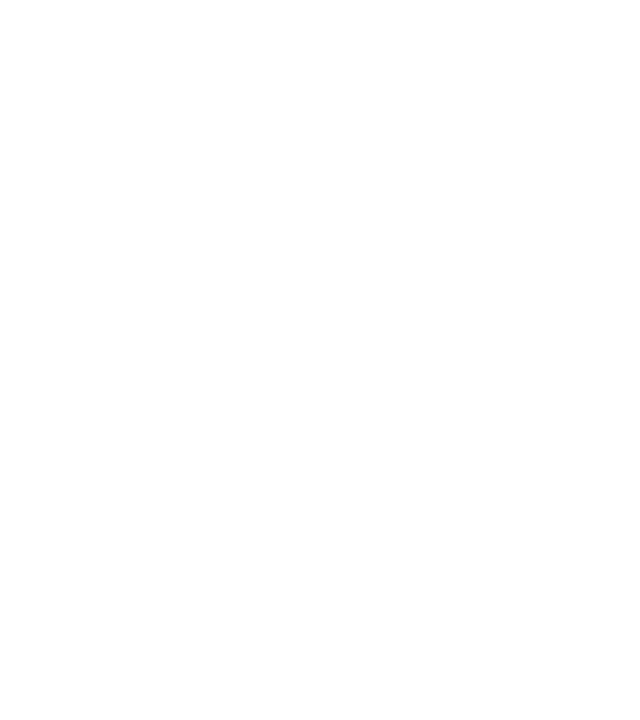
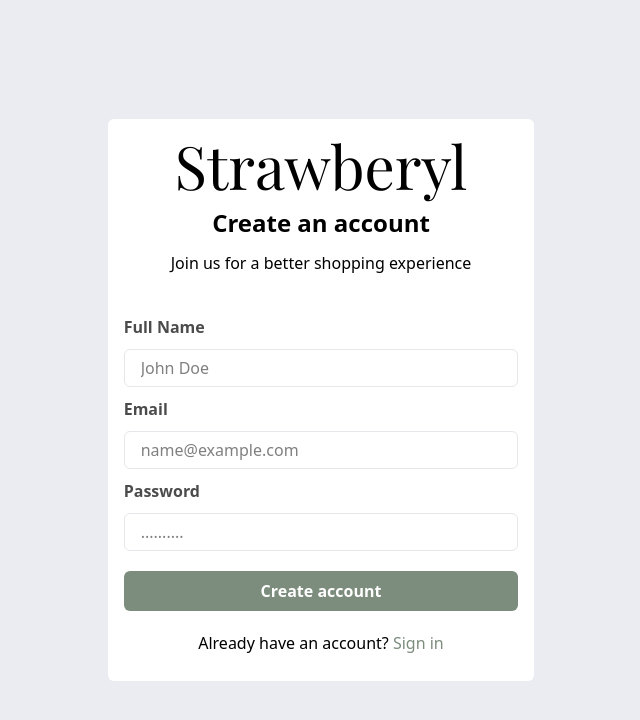
Before and after one commit to HlobisileLukhele/strawberyl-ecommerce, a React (Vite) app: page /register in a window 1280 px wide. Before the commit this address had no page. Shown: the top 720 px of the page, without its empty margins (319-959 px from the left). Built offline with nearby package versions, Linux system fonts and the light colour scheme; a web font is replaced by a local one.

Commit message:
added authentication pages

```diff
--- a/src/App.jsx
+++ b/src/App.jsx
@@ -5,6 +5,9 @@
 import Contact from './pages/Contact';
 import Bags from './pages/Bags';
 import Earings from './pages/Earings';
+import SignUp from './Pages/auth/SignUp';
+import SignIn from './Pages/auth/SignIn';
+import ForgotPassword from './Pages/auth/ForgotPassword';
 
  export default function App() {
   return (
@@ -17,6 +20,9 @@
           <Route path="bags" element={<Bags />} />
           <Route path="earings" element={<Earings />} />
         </Route>
+        <Route path="/login" element={<SignIn />} />
+        <Route path="/register" element={<SignUp />} />
+        <Route path="/forgot-password" element={<ForgotPassword />} />
       </Routes>
     </>
   );
--- /dev/null
+++ b/src/Pages/auth/ForgotPassword.jsx
@@ -0,0 +1,25 @@
+import { Link } from "react-router"
+
+const ForgotPassword = () => {
+  return (
+    <section className="flex flex-col items-center bg-[#ebecf1] justify-center md:h-screen h-svh">
+      <div className="bg-white p-4  w-11/12 lg:w-1/3 mx-auto md:mx-0 h-auto rounded-md">
+        <div className="text-center">
+            <h4 className="text-3xl font-semibold my-3 title">Forgot password?</h4>
+            <p className="">Enter your registered email below to receive password reset instructions.</p>
+        </div>
+
+      <form action="" className="mt-10">
+
+         <label htmlFor="email" className="font-semibold opacity-70">Email</label>
+         <input type="email" placeholder="name@example.com" className="border border-gray-200 block rounded-md px-4 py-1.5 outline-none my-2.5 w-full focus:border-[#7c8c7d]/60" />
+
+         <button type="submit" className="my-2.5 w-full bg-[#7c8c7d] text-white font-semibold outline-none py-2 px-4 rounded-md transform duration-200 hover:bg-[#7c8c7d]/90 cursor-pointer">Send Now</button>
+      </form>
+      <p className="text-center my-2.5">Haven't received instructions? <Link to="/register" className="text-[#7c8c7d]">Resend</Link></p>
+       </div>
+    </section>
+  )
+}
+
+export default ForgotPassword
--- /dev/null
+++ b/src/Pages/auth/ResetPassword.jsx
@@ -0,0 +1,25 @@
+const ResetPassword = () => {
+  return (
+    <section className="flex flex-col items-center bg-[#ebecf1]  justify-center md:h-screen h-svh">
+      <div className="bg-white p-4  w-11/12 lg:w-1/3 mx-auto md:mx-0 h-auto rounded-md">
+        <div className="text-center">
+            <h4 className="text-3xl font-semibold my-3 title">Reset password</h4>
+            <p className="">Password must be at least 8 characters long and include uppercase, lowercase, numbers, and special characters.</p>
+        </div>
+
+      <form action="" className="mt-10">
+
+         <label htmlFor="password" className="font-semibold opacity-70">New Password</label>
+          <input type="password" placeholder=".........." className="border border-gray-200 block rounded-md px-4 py-1.5 outline-none my-2.5 w-full focus:border-[#7c8c7d]/60" />
+
+         <label htmlFor="confirmPassword" className="font-semibold opacity-70">Confirm New Password</label>
+          <input type="password" placeholder=".........." className="border border-gray-200 block rounded-md px-4 py-1.5 outline-none my-2.5 w-full focus:border-[#7c8c7d]/60" />
+
+         <button type="submit" className="my-2.5 w-full bg-[#7c8c7d] text-white font-semibold outline-none py-2 px-4 rounded-md transform duration-200 hover:bg-[#7c8c7d]/90 cursor-pointer">Reset Password</button>
+      </form>
+       </div>
+    </section>
+  )
+}
+
+export default ResetPassword
--- /dev/null
+++ b/src/Pages/auth/SignIn.jsx
@@ -0,0 +1,31 @@
+import { Link } from "react-router"
+
+const SignIn = () => {
+  return (
+    <section className="flex flex-col items-center bg-[#ebecf1]  justify-center md:h-screen h-svh">
+      <div className="bg-white p-4  w-11/12 lg:w-1/3 mx-auto md:mx-0 h-auto rounded-md">
+        <div className="text-center">
+            <h4 className="text-3xl font-semibold my-3 title">Welcome back</h4>
+            <p className="">Sign in to your Strawberyl account</p>
+        </div>
+
+      <form action="" className="mt-10">
+
+         <label htmlFor="email" className="font-semibold opacity-70">Email</label>
+         <input type="email" placeholder="name@example.com" className="border border-gray-200 block rounded-md px-4 py-1.5 outline-none my-2.5 w-full focus:border-[#7c8c7d]/60" />
+
+         <div className="flex items-center justify-between">
+            <label htmlFor="password" className="font-semibold opacity-70">Password</label>
+            <Link to="/forgot-password" className="text-[#7c8c7d] text-sm hover:underline">Forgot Password?</Link>
+         </div>
+         <input type="password" placeholder=".........." className="border border-gray-200 block rounded-md px-4 py-1.5 outline-none my-2.5 w-full focus:border-[#7c8c7d]/60" />
+
+         <button type="submit" className="my-2.5 w-full bg-[#7c8c7d] text-white font-semibold outline-none py-2 px-4 rounded-md transform duration-200 hover:bg-[#7c8c7d]/90 cursor-pointer">Login</button>
+      </form>
+      <p className="text-center my-2.5">Don't have an account? <Link to="/register" className="text-[#7c8c7d]">Create an account</Link></p>
+       </div>
+    </section>
+  )
+}
+
+export default SignIn
--- /dev/null
+++ b/src/Pages/auth/SignUp.jsx
@@ -0,0 +1,31 @@
+import { Link } from "react-router"
+
+const SignUp = () => {
+  return (
+    <section className="flex flex-col items-center bg-[#ebecf1] justify-center md:h-screen h-svh">
+      <div className="bg-white p-4 w-11/12 lg:w-1/3 mx-auto md:mx-0 h-auto rounded-md">
+        <div className="text-center">
+            <h2 className="md:text-6xl text-4xl title">Strawberyl</h2>
+            <h4 className="text-2xl font-semibold my-3">Create an account</h4>
+            <p className="">Join us for a better shopping experience</p>
+        </div>
+
+
+      <form className="mt-10">
+         <label htmlFor="fullName" className="font-semibold opacity-70">Full Name</label>
+         <input type="text" placeholder="John Doe" className="border border-gray-200 block rounded-md px-4 py-1.5 outline-none my-2.5 w-full focus:border-[#7c8c7d]/60" />
+
+         <label htmlFor="email" className="font-semibold opacity-70">Email</label>
+         <input type="email" placeholder="name@example.com" className="border border-gray-200 block rounded-md px-4 py-1.5 outline-none my-2.5 w-full focus:border-[#7c8c7d]/60" />
+
+         <label htmlFor="password" className="font-semibold opacity-70">Password</label>
+         <input type="password" placeholder=".........." className="border border-gray-200 block rounded-md px-4 py-1.5 outline-none my-2.5 w-full focus:border-[#7c8c7d]/60" />
+         <button type="submit" className="my-2.5 w-full bg-[#7c8c7d] text-white font-semibold outline-none py-2 px-4 rounded-md transform duration-200 hover:bg-[#7c8c7d]/90 cursor-pointer">Create account</button>
+      </form>
+      <p className="text-center my-2.5">Already have an account? <Link to="/login" className="text-[#7c8c7d]">Sign in</Link></p>
+    </div>
+    </section>
+  )
+}
+
+export default SignUp
```
